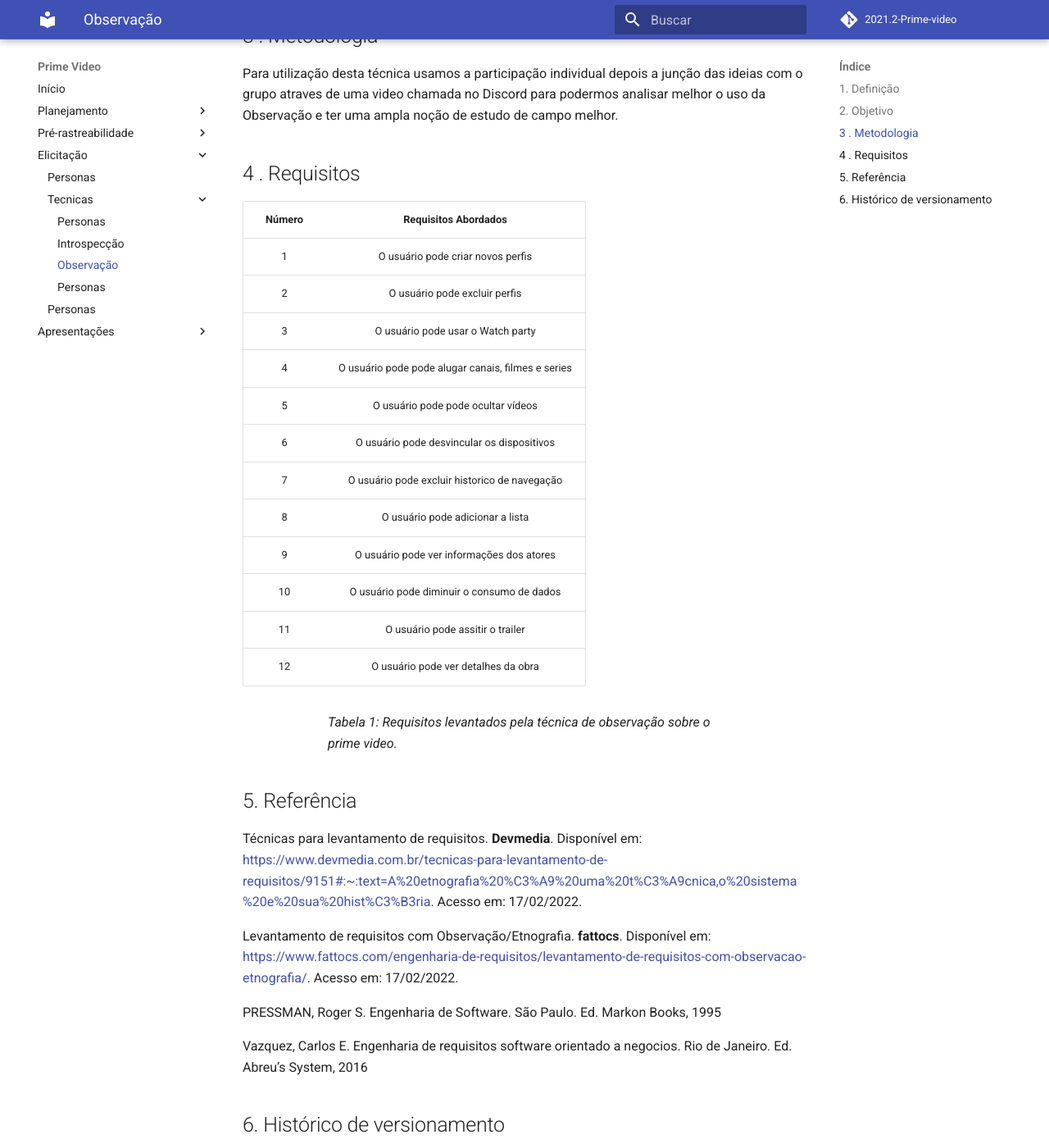
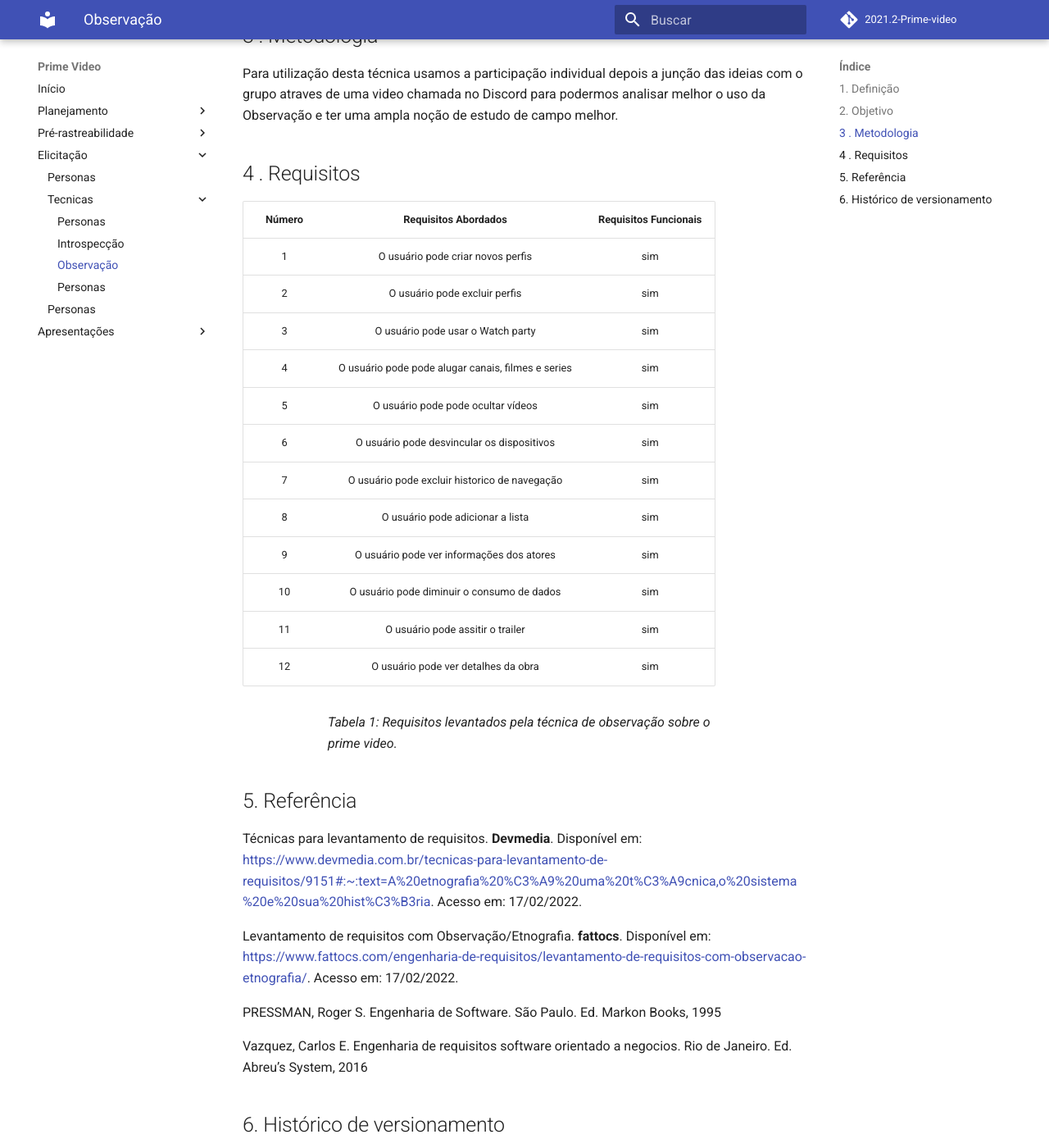
Before and after one commit to Requisitos-de-Software/2021.2-Prime-video, an MkDocs documentation site: the page built from docs/elicitacao/tecnicas/observacao.md, in a window 1280 px wide and 1400 px high, scrolled down 675 px. Shown: the whole window at 82% size. Built offline with MkDocs 1.6.1 and Material for MkDocs 9.7.7, drawn with Linux system fonts in a browser that asks for light colours; comment, search, counter and statistics services are not loaded.

Commit message:
Update observacao.md
Remodelando o arquivo final

```diff
--- a/docs/elicitacao/tecnicas/observacao.md
+++ b/docs/elicitacao/tecnicas/observacao.md
@@ -31,20 +31,20 @@
 
 ## 4 . Requisitos
 
-| Número | Requisitos Abordados                                      |
-| :------: | :--------------------------------------------------: |
-| 1   | O usuário pode criar novos perfis|
-| 2   | O usuário pode excluir perfis|
-| 3   | O usuário pode usar o Watch party|
-| 4   | O usuário pode pode alugar canais, filmes e series|
-| 5   | O usuário pode pode ocultar vídeos|
-| 6   | O usuário pode desvincular os dispositivos |
-| 7   | O usuário pode excluir historico de navegação|
-| 8   | O usuário pode adicionar a lista |
-| 9   | O usuário pode ver informações dos atores |
-| 10  | O usuário pode diminuir o consumo de dados|
-| 11  | O usuário pode assitir o trailer |
-| 12  | O usuário pode ver detalhes da obra |
+| Número | Requisitos Abordados                                      | Requisitos Funcionais|
+| :------: | :--------------------------------------------------: | :------: |
+| 1   | O usuário pode criar novos perfis| sim |
+| 2   | O usuário pode excluir perfis| sim |
+| 3   | O usuário pode usar o Watch party| sim |
+| 4   | O usuário pode pode alugar canais, filmes e series| sim |
+| 5   | O usuário pode pode ocultar vídeos| sim |
+| 6   | O usuário pode desvincular os dispositivos | sim |
+| 7   | O usuário pode excluir historico de navegação| sim |
+| 8   | O usuário pode adicionar a lista | sim |
+| 9   | O usuário pode ver informações dos atores | sim |
+| 10  | O usuário pode diminuir o consumo de dados| sim |
+| 11  | O usuário pode assitir o trailer | sim |
+| 12  | O usuário pode ver detalhes da obra | sim |
 
 <figcaption>Tabela 1: Requisitos levantados pela técnica de observação sobre o prime video.</figcaption>
 
```
Also changed, not shown: other parts of docs/elicitacao/tecnicas/observacao.md (+2 -2 lines).
